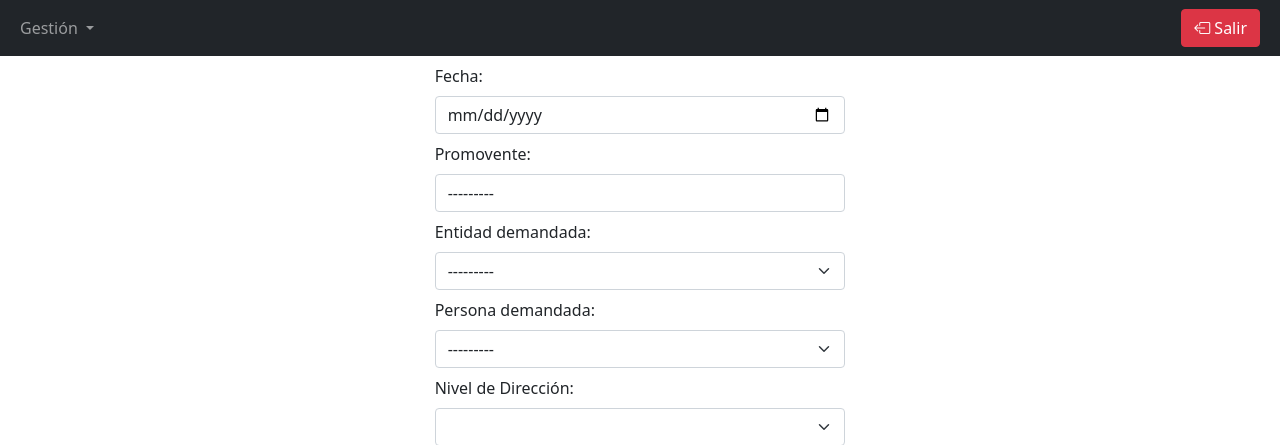
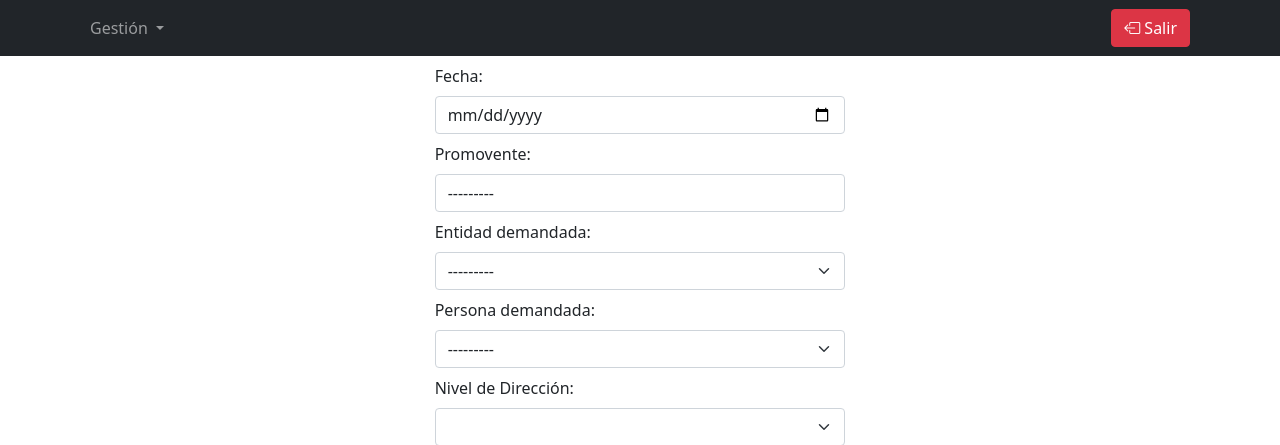
Before and after one commit to johan8863/complains-system, a Django app: page /complains/create/ in a window 1280 px wide. Shown: the top 445 px of the page. Run offline with Django 3.2, Linux system fonts and the light colour scheme; the visitor is signed in with stand-in values (Sample User, id 1); data that the repository does not hold is empty; some libraries are stand-ins or nearby versions.

Commit message:
added container to navbar

```diff
--- a/general/templates/general/welcome.html
+++ b/general/templates/general/welcome.html
@@ -1,10 +1,10 @@
 {% extends 'general/base.html' %}
 
-<div class="container-fluid mt-1 pb-2">
+<!-- <div class="container-fluid mt-1 pb-2"> -->
 
     {% block nav %}
-    <nav class="navbar navbar-dark bg-dark navbar-expand-lg navbar-light bg-light mb-2">
-        <div class="container-fluid">
+    <nav class="navbar navbar-dark bg-dark navbar-expand-lg mb-2">
+        <div class="container">
             <div class="collapse navbar-collapse" id="navbarSupportedContent">
                 <ul class="navbar-nav me-auto mb-2 mb-lg-0">
                     <li class="nav-item dropdown">
@@ -39,4 +39,4 @@
     {% endblock workspace %}
 
 
-</div>
+<!-- </div> -->
```
Also changed, not shown: general/static/general/img/logo-citma.png (added).
